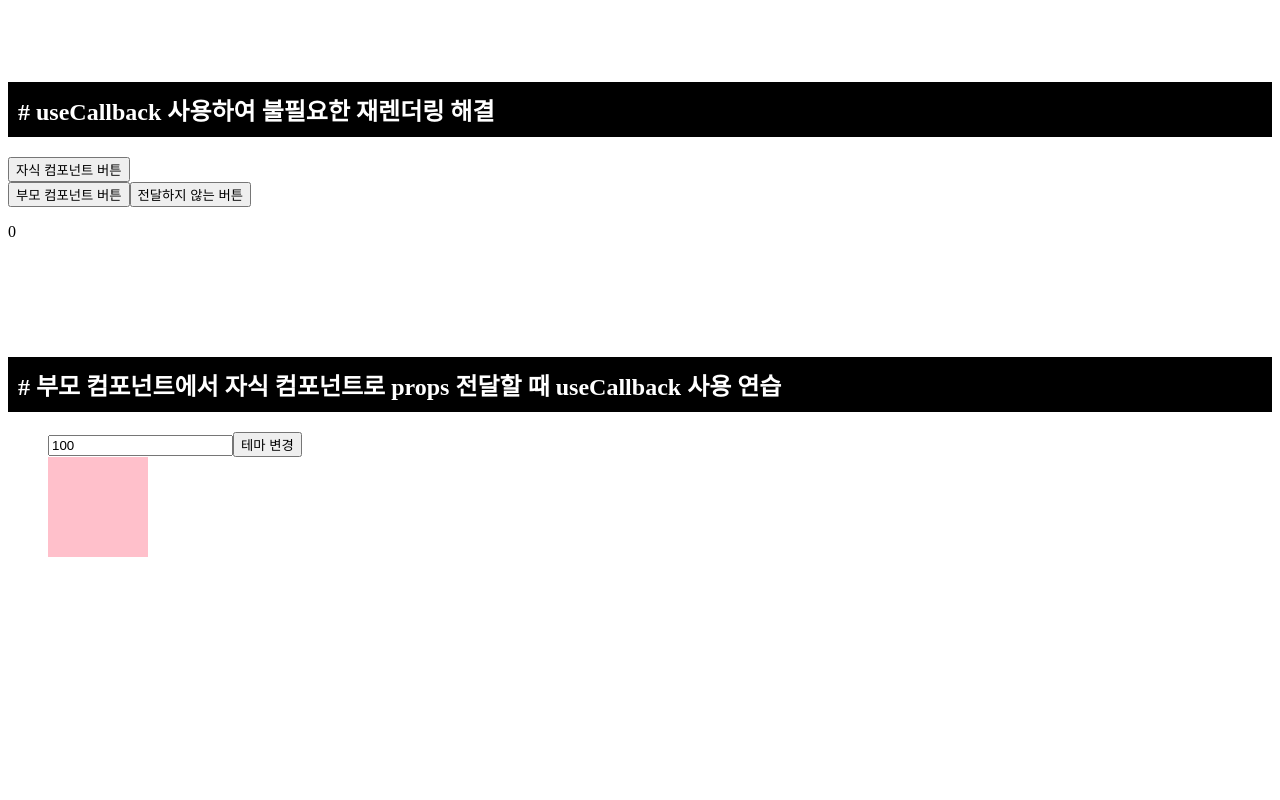
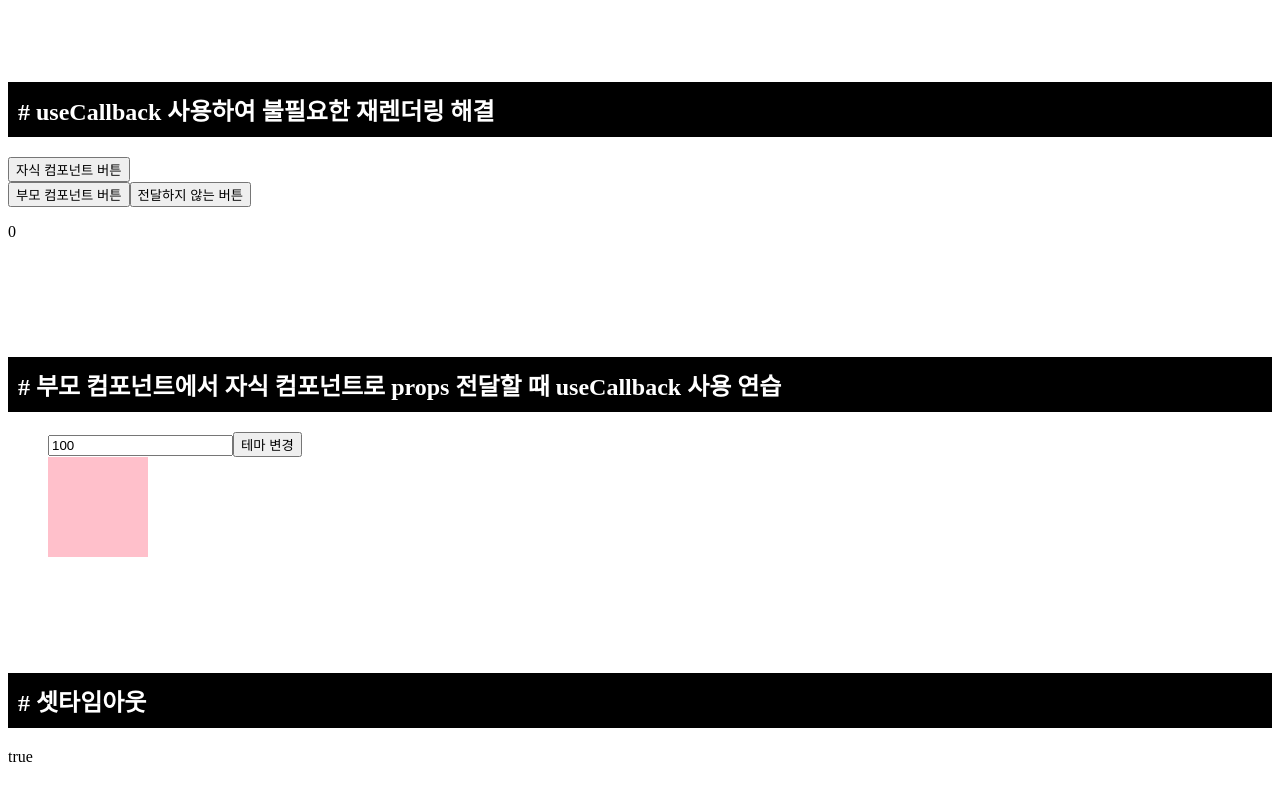
Before and after one commit to wangkodok/react-toy, a React (Vite) app: page / in a window 1280 px wide. Shown: the part 4842-5642 px from the top of the page. Before the commit the page ends 5475 px from the top, so only its background shows below. Built offline with nearby package versions, Linux system fonts and the light colour scheme.

Commit message:
셋타임아웃 코드

```diff
--- a/src/App.jsx
+++ b/src/App.jsx
@@ -22,6 +22,7 @@ import UseEffectDependencyArray from "./UseEffectDependencyArray";
 import UseCallbackSetTimeout from "./UseCallbackSetTimeout";
 import UseCallbackParentComponent from "./UseCallbackParentComponent";
 import UseCallbackParentBox from "./UseCallbackChildBox/UseCallbackParentBox";
+import SetTimeOut from "./SetTimeOut";
 
 export default function App() {
   return (
@@ -50,6 +51,7 @@ export default function App() {
       <UseCallbackSetTimeout />
       <UseCallbackParentComponent />
       <UseCallbackParentBox />
+      <SetTimeOut />
     </div>
   );
 }
--- /dev/null
+++ b/src/SetTimeOut.jsx
@@ -0,0 +1,28 @@
+import { useState } from "react";
+
+export default function SetTimeOut() {
+  const [time, setTime] = useState(false);
+
+  const timeClear = setTimeout(() => {
+    if (time === false) {
+      setTime(() => {
+        return true;
+      });
+    } else {
+      setTime(() => {
+        return false;
+      });
+    }
+  }, 2000);
+
+  if (time === true) {
+    clearTimeout(timeClear);
+  }
+
+  return (
+    <section>
+      <h1># 셋타임아웃</h1>
+      {time ? <p>true</p> : <p>false</p>}
+    </section>
+  );
+}
```
